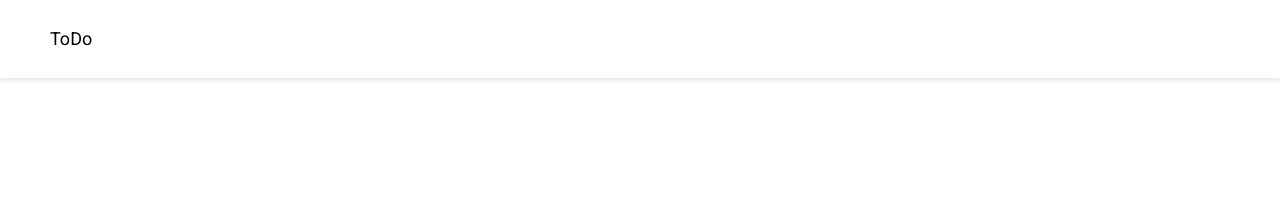
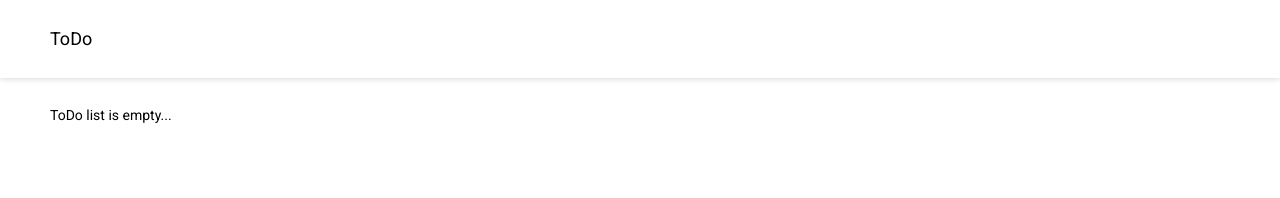
Before and after one commit to AlexNeva/beautiful-todo, a React (Create React App) app: page / in a window 1280 px wide. Shown: the top 198 px of the page. Built offline with nearby package versions, Linux system fonts and the light colour scheme.

Commit message:
add Message

```diff
--- /dev/null
+++ b/src/App.scss
@@ -0,0 +1,3 @@
+.header {
+  margin-bottom: 30px;
+}
--- a/src/App.tsx
+++ b/src/App.tsx
@@ -1,11 +1,15 @@
 import React from 'react';
+import './App.scss';
 import Header from './components/header/Header';
+import Message from './components/message/Message';
 
 const App = () => (
   <div className="App">
     <Header />
     <div className='container'>
-
+      <Message>
+        ToDo list is empty...
+      </Message>
     </div>
   </div>
 
--- a/src/components/header/Header.tsx
+++ b/src/components/header/Header.tsx
@@ -2,7 +2,7 @@ import React from 'react';
 import classes from './Header.module.scss';
 
 const Header = () => (
-  <div className={classes.Header}>
+  <div className={`${classes.Header} header`}>
     <div className="container">
       ToDo
     </div>
--- /dev/null
+++ b/src/components/message/Message.module.scss
@@ -0,0 +1,3 @@
+.Message {
+  font-size: 14px;
+}
--- /dev/null
+++ b/src/components/message/Message.tsx
@@ -0,0 +1,8 @@
+import React, { FC } from 'react';
+import classes from './Message.module.scss';
+
+const Message: FC = ({ children }) => (
+  <p className={classes.Message}>{children}</p>
+);
+
+export default Message;
```
